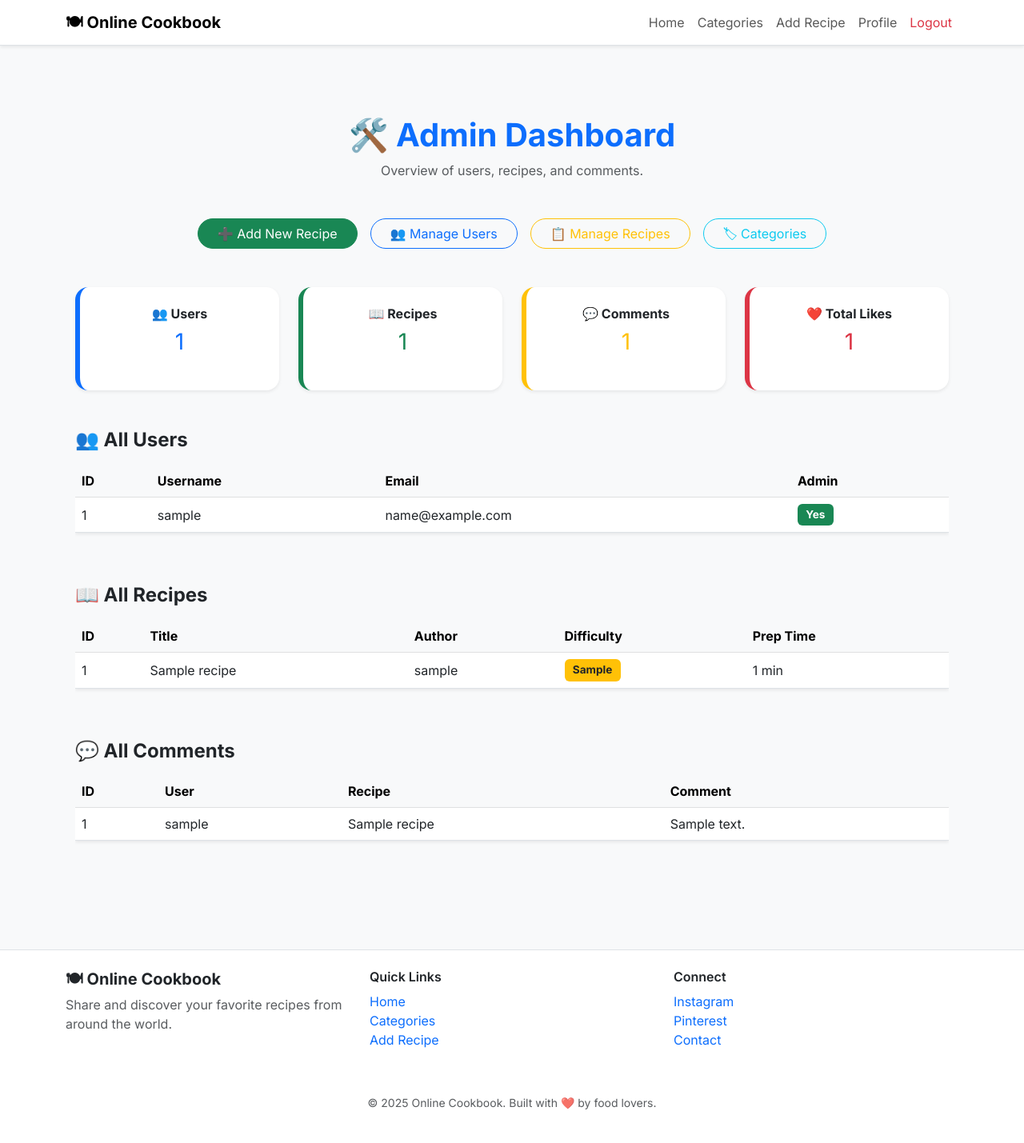
After one commit to Danut89/Project_Online_Cookbook, a Flask app: page /admin in a window 1280 px wide. The commit adds this page. Shown: the whole page at 80% size. Run offline with Flask 3, Linux system fonts and the light colour scheme; a user stored in the database is signed in; tables that the repository leaves empty hold one stand-in row (values such as "Sample post").

Commit message:
feat: Add admin dashboard with summary stats and quick access links

```diff
--- a/app/models.py
+++ b/app/models.py
@@ -16,6 +16,9 @@ class User(db.Model, UserMixin):
     username = db.Column(db.String(50), unique=True, nullable=False)
     email = db.Column(db.String(100), unique=True, nullable=False)
     password_hash = db.Column(db.String(255), nullable=False)
+    is_admin = db.Column(db.Boolean, default=False)  # 👈 Add this line
+
+    # Relationships
     recipes = db.relationship('Recipe', backref='user', lazy=True)
     likes = db.relationship('Like', backref='user', lazy=True)
 
@@ -24,6 +27,7 @@ class User(db.Model, UserMixin):
 
     def check_password(self, password):
         return check_password_hash(self.password_hash, password)
+
 
 class Category(db.Model):
     id = db.Column(db.Integer, primary_key=True)
--- a/app/routes.py
+++ b/app/routes.py
@@ -10,7 +10,7 @@ from app.forms import RecipeForm
 from app.utils import save_uploaded_image
 from app.models import Recipe, User, Category, Comment
 from app.forms import RecipeForm, CommentForm
-
+from app.models import Like
 
 # Define the blueprint
 main = Blueprint('main', __name__)
@@ -247,3 +247,45 @@ def recipes_by_category(category_name):
     category = Category.query.filter_by(name=category_name).first_or_404()
     recipes = category.recipes.order_by(Recipe.created_at.desc()).all()
     return render_template('home.html', recipes=recipes, selected_category=category.name)
+
+from functools import wraps
+from flask import abort
+
+# ✅ Admin-only access decorator
+def admin_required(f):
+    @wraps(f)
+    @login_required
+    def decorated_function(*args, **kwargs):
+        if not current_user.is_admin:
+            abort(403)
+        return f(*args, **kwargs)
+    return decorated_function
+
+# ✅ Admin Dashboard route
+@main.route('/admin')
+@admin_required
+def admin_dashboard():
+    users = User.query.all()
+    recipes = Recipe.query.all()
+    comments = Comment.query.all()
+    total_likes = Like.query.count()  # ✅ Add this line
+
+    return render_template('admin/dashboard.html',
+                           users=users,
+                           recipes=recipes,
+                           comments=comments,
+                           total_likes=total_likes)
+
+@main.route('/admin/users')
+@admin_required
+def manage_users():
+    # Placeholder logic
+    users = User.query.all()
+    return render_template('admin/manage_users.html', users=users)
+
+@main.route('/admin/recipes')
+@admin_required
+def manage_recipes():
+    # Placeholder logic
+    recipes = Recipe.query.all()
+    return render_template('admin/manage_recipes.html', recipes=recipes)
--- a/app/static/css/style.css
+++ b/app/static/css/style.css
@@ -81,3 +81,17 @@ textarea.form-control {
   text-align: center;
   margin-top: 2rem;
 }
+
+/* === Admin Dashboard Summary Cards === */
+.dashboard-card {
+  border-left: 6px solid transparent;
+  transition: transform 0.2s ease-in-out;
+}
+.dashboard-card:hover {
+  transform: translateY(-4px);
+  box-shadow: 0 0.5rem 1rem rgba(0,0,0,0.05);
+}
+.dashboard-card.users { border-color: #0d6efd; }
+.dashboard-card.recipes { border-color: #198754; }
+.dashboard-card.comments { border-color: #ffc107; }
+.dashboard-card.likes { border-color: #dc3545; }
--- /dev/null
+++ b/app/templates/admin/dashboard.html
@@ -0,0 +1,139 @@
+{% extends 'base.html' %}
+{% block content %}
+
+<section class="container py-5">
+
+  <!-- 🛠️ Dashboard Heading -->
+  <div class="mb-5 text-center">
+    <h1 class="fw-bold text-primary display-6">🛠️ Admin Dashboard</h1>
+    <p class="text-muted">Overview of users, recipes, and comments.</p>
+  </div>
+
+  <!-- ✅ Quick Actions -->
+  <div class="d-flex flex-wrap gap-3 justify-content-center mb-5">
+    <a href="{{ url_for('main.add_recipe') }}" class="btn btn-success rounded-pill px-4">➕ Add New Recipe</a>
+    <a href="{{ url_for('main.manage_users') }}" class="btn btn-outline-primary rounded-pill px-4">👥 Manage Users</a>
+    <a href="{{ url_for('main.manage_recipes') }}" class="btn btn-outline-warning rounded-pill px-4">📋 Manage Recipes</a>
+    <a href="{{ url_for('main.browse_categories') }}" class="btn btn-outline-info rounded-pill px-4">🏷 Categories</a>
+  </div>
+
+  <!-- 📊 Styled Summary Cards -->
+  <div class="row g-4 mb-5 text-center">
+    <div class="col-md-3">
+      <div class="bg-white p-4 shadow-sm rounded-4 dashboard-card users">
+        <h6 class="fw-bold mb-1">👥 Users</h6>
+        <p class="fs-3 text-primary">{{ users|length }}</p>
+      </div>
+    </div>
+    <div class="col-md-3">
+      <div class="bg-white p-4 shadow-sm rounded-4 dashboard-card recipes">
+        <h6 class="fw-bold mb-1">📖 Recipes</h6>
+        <p class="fs-3 text-success">{{ recipes|length }}</p>
+      </div>
+    </div>
+    <div class="col-md-3">
+      <div class="bg-white p-4 shadow-sm rounded-4 dashboard-card comments">
+        <h6 class="fw-bold mb-1">💬 Comments</h6>
+        <p class="fs-3 text-warning">{{ comments|length }}</p>
+      </div>
+    </div>
+    <div class="col-md-3">
+      <div class="bg-white p-4 shadow-sm rounded-4 dashboard-card likes">
+        <h6 class="fw-bold mb-1">❤️ Total Likes</h6>
+        <p class="fs-3 text-danger">{{ total_likes }}</p>
+      </div>
+    </div>
+  </div>
+
+  <!-- 👥 All Users Table -->
+  <div class="mb-5">
+    <h4 class="fw-bold mb-3">👥 All Users</h4>
+    <div class="table-responsive">
+      <table class="table table-hover align-middle shadow-sm">
+        <thead class="table-light">
+          <tr>
+            <th>ID</th>
+            <th>Username</th>
+            <th>Email</th>
+            <th>Admin</th>
+          </tr>
+        </thead>
+        <tbody>
+          {% for user in users %}
+          <tr>
+            <td>{{ user.id }}</td>
+            <td>{{ user.username }}</td>
+            <td>{{ user.email }}</td>
+            <td>
+              {% if user.is_admin %}
+              <span class="badge bg-success">Yes</span>
+              {% else %}
+              <span class="badge bg-secondary">No</span>
+              {% endif %}
+            </td>
+          </tr>
+          {% endfor %}
+        </tbody>
+      </table>
+    </div>
+  </div>
+
+  <!-- 📖 All Recipes Table -->
+  <div class="mb-5">
+    <h4 class="fw-bold mb-3">📖 All Recipes</h4>
+    <div class="table-responsive">
+      <table class="table table-hover align-middle shadow-sm">
+        <thead class="table-light">
+          <tr>
+            <th>ID</th>
+            <th>Title</th>
+            <th>Author</th>
+            <th>Difficulty</th>
+            <th>Prep Time</th>
+          </tr>
+        </thead>
+        <tbody>
+          {% for recipe in recipes %}
+          <tr>
+            <td>{{ recipe.id }}</td>
+            <td>{{ recipe.title }}</td>
+            <td>{{ recipe.user.username }}</td>
+            <td><span class="badge bg-warning text-dark">{{ recipe.difficulty }}</span></td>
+            <td>{{ recipe.prep_time }} min</td>
+          </tr>
+          {% endfor %}
+        </tbody>
+      </table>
+    </div>
+  </div>
+
+  <!-- 💬 All Comments Table -->
+  <div>
+    <h4 class="fw-bold mb-3">💬 All Comments</h4>
+    <div class="table-responsive">
+      <table class="table table-hover align-middle shadow-sm">
+        <thead class="table-light">
+          <tr>
+            <th>ID</th>
+            <th>User</th>
+            <th>Recipe</th>
+            <th>Comment</th>
+          </tr>
+        </thead>
+        <tbody>
+          {% for comment in comments %}
+          <tr>
+            <td>{{ comment.id }}</td>
+            <td>{{ comment.user.username }}</td>
+            <td>{{ comment.recipe.title }}</td>
+            <td>{{ comment.content }}</td>
+          </tr>
+          {% endfor %}
+        </tbody>
+      </table>
+    </div>
+  </div>
+
+</section>
+
+{% endblock %}
--- /dev/null
+++ b/app/templates/admin/manage_recipes.html
@@ -0,0 +1,4 @@
+{% extends 'base.html' %}
+{% block content %}
+<h1 class="text-center my-5">🚧 Manage Recipes - Coming Soon</h1>
+{% endblock %}
--- /dev/null
+++ b/app/templates/admin/manage_users.html
@@ -0,0 +1,4 @@
+{% extends 'base.html' %}
+{% block content %}
+<h1 class="text-center my-5">🚧 Manage Users - Coming Soon</h1>
+{% endblock %}
```
Also changed, not shown: migrations/versions/94ed09f7a133_add_is_admin_field_to_user.py (added, +32 -0 lines).
